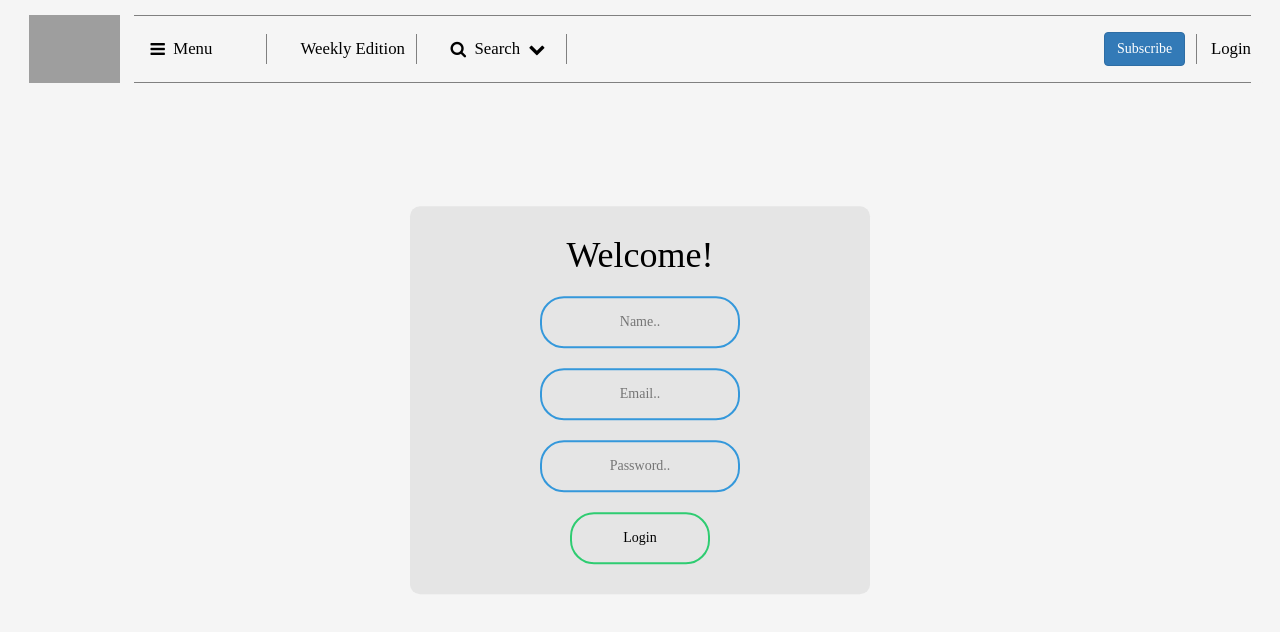
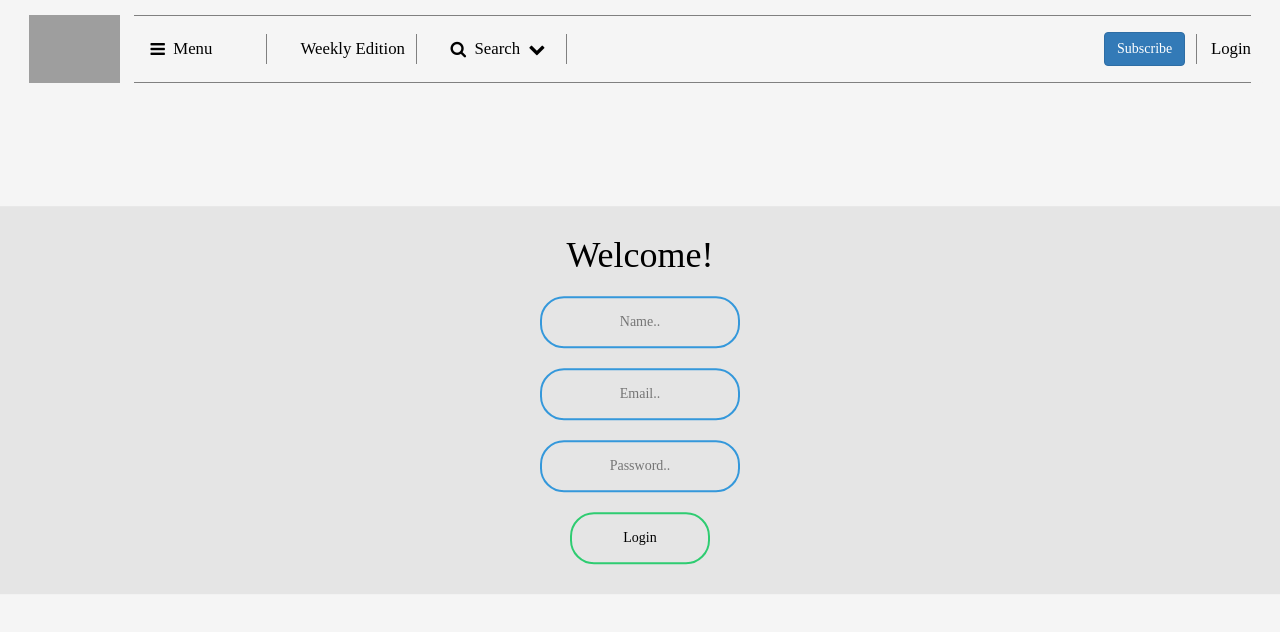
Before and after one commit to FranMackinlay/mistho-app, a React (Create React App) app in the folder economist-scrapper/: page /login in a window 1280 px wide. Shown: the top 632 px of the page. Built offline with nearby package versions, Linux system fonts and the light colour scheme; grey boxes are pictures that could not be loaded.

Commit message:
CHANGE, login box

```diff
--- a/economist-scrapper/src/components/LoginComponent/LoginComponent.css
+++ b/economist-scrapper/src/components/LoginComponent/LoginComponent.css
@@ -1,8 +1,8 @@
 .login {
 	text-align: center;
 	background-color: #d3d3d377;
-	border-radius: 10px;
-	width: 460px;
+	/* border-radius: 10px; */
+	width: 100%;
 	padding: 10px;
 	position: absolute;
 	top: 50%;
```
